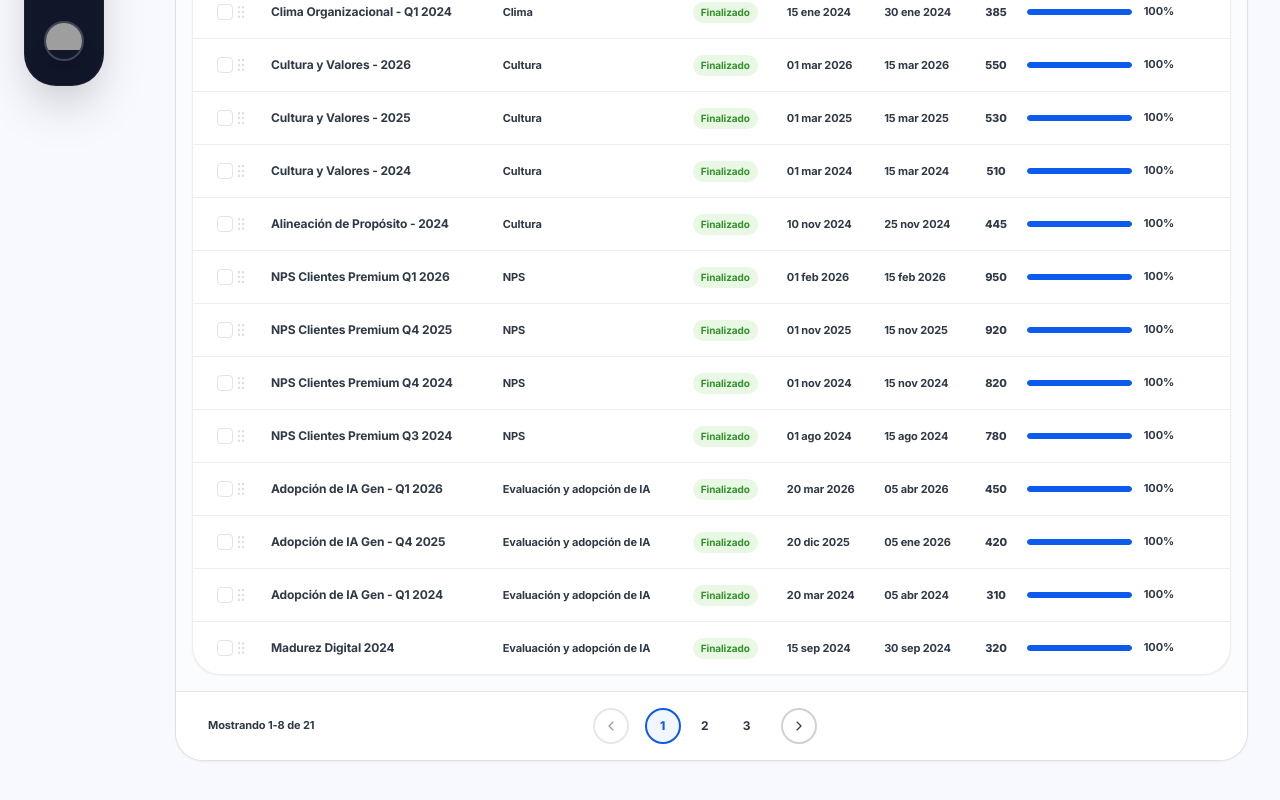
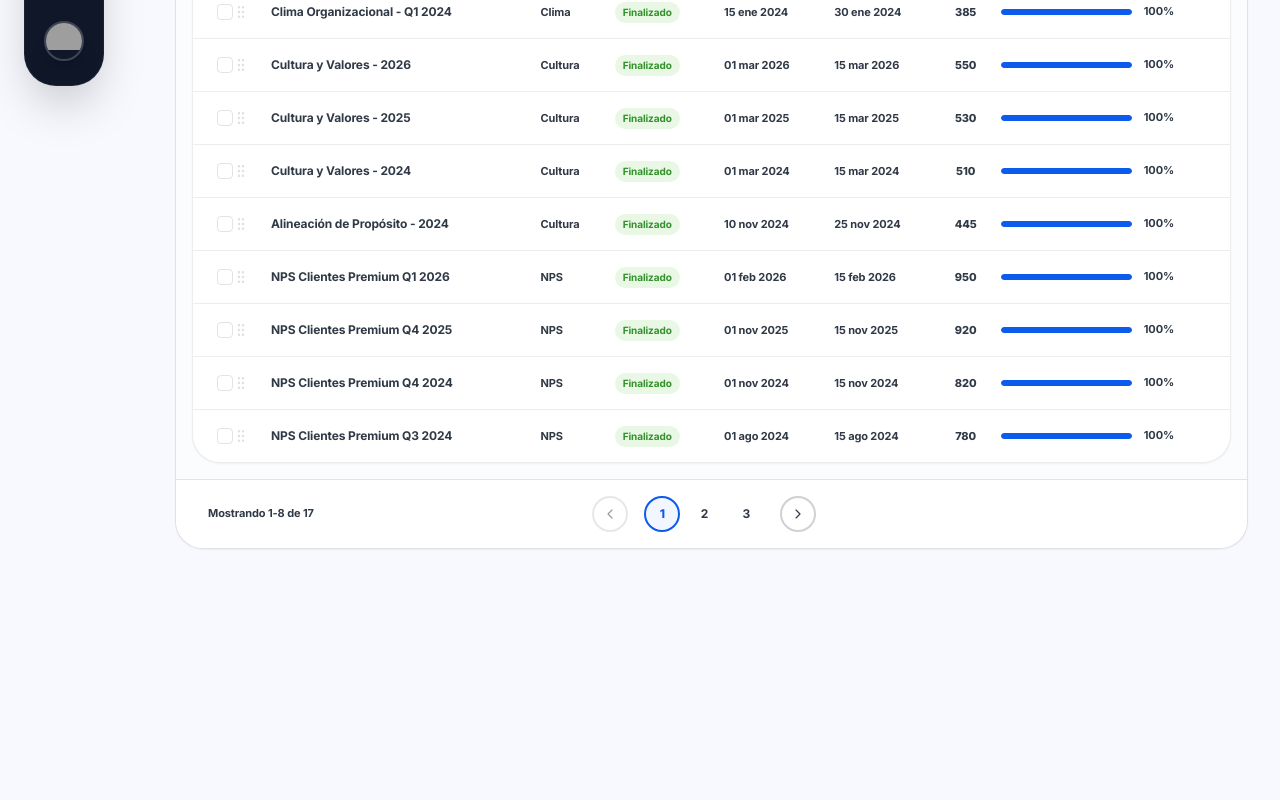
Before and after one commit to elkingarcia22/comparativo-encuestas-v1, a React (Vite) app in the folder ubits-prototype-playground/: page / in a window 1280 px wide. Shown: the part 698-1498 px from the top of the page. After the commit the page ends 1319 px from the top, so only its background shows below. Built offline with nearby package versions, Linux system fonts and the light colour scheme; grey boxes are pictures that could not be loaded.

Commit message:
docs: finalize comprehensive comparative dashboard manual and technical specs

```diff
--- a/ubits-prototype-playground/src/mocks/comparativeMocks.ts
+++ b/ubits-prototype-playground/src/mocks/comparativeMocks.ts
@@ -31,12 +31,6 @@ export const COMPARATIVE_SURVEYS_LIST: SurveyListItem[] = [
   { id: "n2025-4", name: "NPS Clientes Premium Q4 2025", type: "NPS", status: "Finalizado", statusVariant: "positive", startDate: "01 nov 2025", endDate: "15 nov 2025", participants: "920", progress: 100 },
   { id: "n2", name: "NPS Clientes Premium Q4 2024", type: "NPS", status: "Finalizado", statusVariant: "positive", startDate: "01 nov 2024", endDate: "15 nov 2024", participants: "820", progress: 100 },
   { id: "n3", name: "NPS Clientes Premium Q3 2024", type: "NPS", status: "Finalizado", statusVariant: "positive", startDate: "01 ago 2024", endDate: "15 ago 2024", participants: "780", progress: 100 },
-
-  // IA (Added 2025/2026)
-  { id: "ia2026-1", name: "Adopción de IA Gen - Q1 2026", type: "Evaluación y adopción de IA", status: "Finalizado", statusVariant: "positive", startDate: "20 mar 2026", endDate: "05 abr 2026", participants: "450", progress: 100 },
-  { id: "ia2025-4", name: "Adopción de IA Gen - Q4 2025", type: "Evaluación y adopción de IA", status: "Finalizado", statusVariant: "positive", startDate: "20 dic 2025", endDate: "05 ene 2026", participants: "420", progress: 100 },
-  { id: "ia1", name: "Adopción de IA Gen - Q1 2024", type: "Evaluación y adopción de IA", status: "Finalizado", statusVariant: "positive", startDate: "20 mar 2024", endDate: "05 abr 2024", participants: "310", progress: 100 },
-  { id: "ia3", name: "Madurez Digital 2024", type: "Evaluación y adopción de IA", status: "Finalizado", statusVariant: "positive", startDate: "15 sep 2024", endDate: "30 sep 2024", participants: "320", progress: 100 },
 ];
 
 
--- a/ubits-prototype-playground/src/screens/EncuestasDashboard.tsx
+++ b/ubits-prototype-playground/src/screens/EncuestasDashboard.tsx
@@ -18,6 +18,8 @@ import {
   Globe,
   Cpu,
   Heart,
+  Sprout,
+  Gauge,
   Lock,
   ArrowUpDown,
   X,
@@ -240,10 +242,9 @@ export const EncuestasDashboard: React.FC<EncuestasDashboardProps> = ({
 
 
   const surveyTypes = [
- { title: "Clima", description: "Mide la percepción del ambiente laboral y bienestar.", icon: Sun },
- { title: "Cultura", description: "Analiza valores y comportamientos compartidos.", icon: Globe },
- { title: "NPS", description: "Net Promoter Score: Mide la lealtad externa.", icon: Heart },
- { title: "Evaluación y adopción de IA", description: "Mide la madurez tecnológica frente a la IA.", icon: Cpu }
+    { title: "Clima", description: "Mide la percepción del ambiente laboral y bienestar.", icon: Sprout },
+    { title: "Cultura", description: "Analiza valores y comportamientos compartidos.", icon: Heart },
+    { title: "NPS", description: "Net Promoter Score: Mide la lealtad externa.", icon: Gauge },
   ];
 
  // Logic
```
Also changed, not shown: 2 other files (tests, documents, lock files or other folders). Lines whose indentation alone changed are shown as unchanged.
